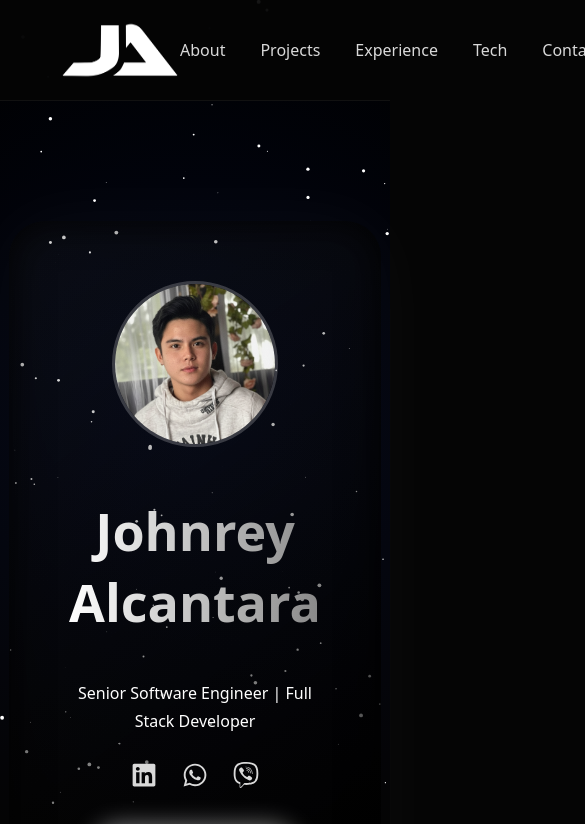
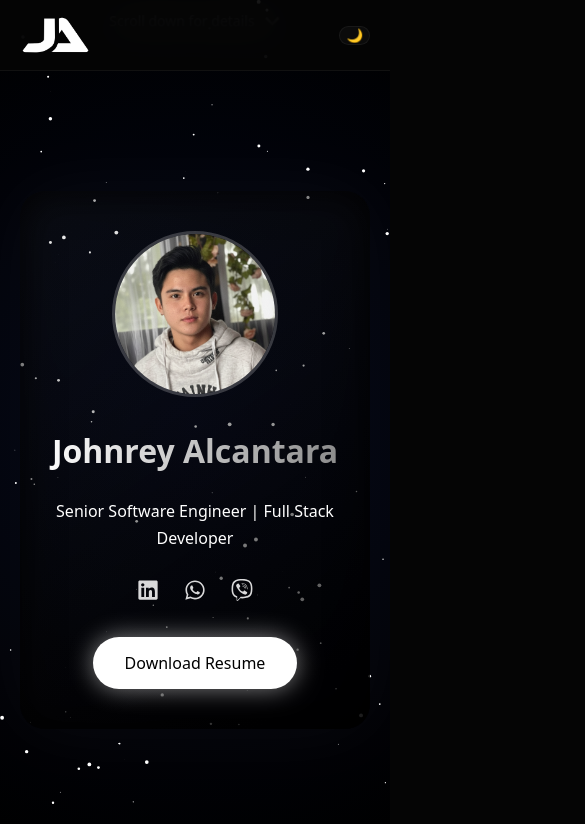
Before and after one commit to Johnnnyyyy/portfolio_v2, a Next.js app: page / in a window 390 px wide. Shown: the top 824 px of the page, 585 px wide, since content can reach past the window. Built offline with nearby package versions, Linux system fonts and the light colour scheme.

Commit message:
some changes

```diff
--- a/src/app/globals.css
+++ b/src/app/globals.css
@@ -444,3 +444,145 @@ section p {
   border-radius: 14px;
   overflow: hidden;
 }
+
+/* Scroll Hint Floating Text */
+
+.scroll-hint {
+  position: absolute;
+  top: 15px;
+  left: 50%;
+  transform: translateX(-50%);
+  display: flex;
+  align-items: center;
+  gap: 10px;
+  font-size: 14px;
+  color: white;
+  opacity: 0.75;
+  animation: float 2s infinite ease-in-out;
+  pointer-events: none;
+  z-index: 100;
+}
+
+.scroll-hint .chevron {
+  animation: bounce 1.5s infinite;
+  font-size: 16px;
+}
+
+/* Float animation */
+@keyframes float {
+
+  0%,
+  100% {
+    transform: translate(-50%, 0);
+  }
+
+  50% {
+    transform: translate(-50%, -4px);
+  }
+}
+
+/* Bounce arrow */
+@keyframes bounce {
+
+  0%,
+  100% {
+    transform: translateY(0);
+  }
+
+  50% {
+    transform: translateY(6px);
+  }
+}
+
+/* Show only on mobile */
+@media(min-width:769px) {
+  .scroll-hint {
+    display: none;
+  }
+}
+
+/* ===== Mobile Responsive ===== */
+
+@media (max-width: 768px) {
+
+  /* Navbar */
+  .social-icon {
+    font-size: 22px;
+  }
+
+  .navbar {
+    padding: 15px 20px;
+  }
+
+  .nav-center {
+    display: none;
+  }
+
+  .logo-img {
+    height: 40px;
+    width: auto;
+  }
+
+  /* Hero */
+
+  .hero-card {
+    padding: 40px 20px;
+    border-radius: 25px;
+  }
+
+  .hero-title {
+    font-size: 32px;
+  }
+
+  /* Sections */
+
+  section {
+    padding: 60px 20px;
+  }
+
+  .section-title {
+    font-size: 28px;
+  }
+
+  /* Projects Grid */
+
+  .projects-grid {
+    grid-template-columns: 1fr;
+    gap: 25px;
+  }
+
+  .project-card {
+    max-width: 100%;
+  }
+
+  .project-image {
+    height: 160px;
+  }
+
+  /* Experience Card */
+
+  .experience-card {
+    padding: 25px 20px;
+  }
+
+  /* Tech Stack */
+
+  .tech-row {
+    gap: 20px;
+  }
+
+  .tech-icon {
+    width: 50px;
+    height: 50px;
+    font-size: 24px;
+  }
+
+  /* Floating Scroll Button */
+
+  .scroll-top-btn {
+    bottom: 25px;
+    right: 25px;
+    width: 45px;
+    height: 45px;
+  }
+}
--- a/src/app/page.js
+++ b/src/app/page.js
@@ -7,11 +7,13 @@ import TechStack from "../components/TechStack";
 import Contact from "../components/Contact";
 import ScrollTopButton from "../components/ScrollTopButton";
 import GalaxyBackground from "@/components/GalaxyBackground";
+import ScrollHint from "@/components/ScrollHint";
 
 export default function Page() {
     return (
         <>
             <GalaxyBackground />
+            <ScrollHint />
             <Navbar />
             <Hero />
             <About />
--- a/src/components/GalaxyBackground.js
+++ b/src/components/GalaxyBackground.js
@@ -58,8 +58,8 @@ export default function GalaxyBackground() {
             canvas.height = window.innerHeight;
         };
 
+        resizeHandler();
         window.addEventListener("resize", resizeHandler);
-
         return () => window.removeEventListener("resize", resizeHandler);
 
     }, []);
--- /dev/null
+++ b/src/components/ScrollHint.js
@@ -0,0 +1,29 @@
+"use client";
+
+import { useEffect, useState } from "react";
+import { FaChevronDown } from "react-icons/fa";
+
+export default function ScrollHint() {
+    const [visible, setVisible] = useState(true);
+
+    useEffect(() => {
+        const handleScroll = () => {
+            if (window.scrollY > 50) {
+                setVisible(false);
+            } else {
+                setVisible(true);
+            }
+        };
+        window.addEventListener("scroll", handleScroll);
+        return () => window.removeEventListener("scroll", handleScroll);
+    }, []);
+
+    if (!visible) return null;
+
+    return (
+        <div className="scroll-hint">
+            <span>Scroll down for details</span>
+            <FaChevronDown className="chevron" />
+        </div>
+    );
+}
```
